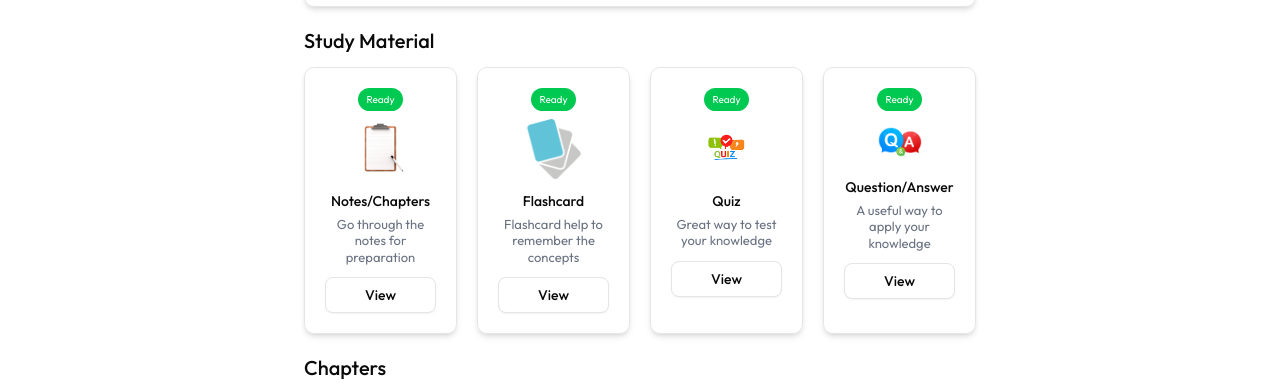
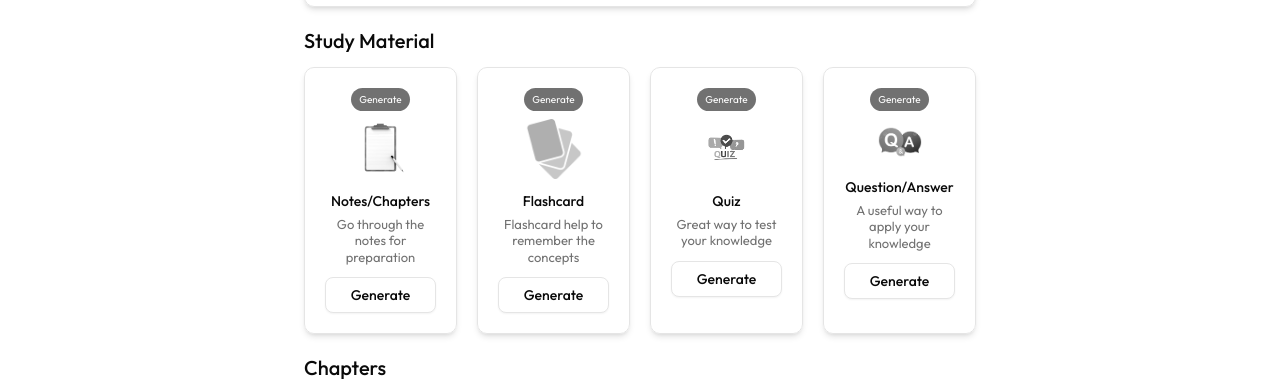
Before and after one commit to LeunoraSeferi/CapstoneProject, a Next.js app in the folder ai-learningplatform/: page /course/1 in a window 1280 px wide. Shown: the part 183-567 px from the top of the page. Built offline with nearby package versions, Linux system fonts and the light colour scheme; no server answers; the database is empty.

Commit message:
Update Study Type Section

```diff
--- /dev/null
+++ b/ai-learningplatform/app/api/study-type/route.jsx
@@ -0,0 +1,26 @@
+//pjesa e study type ato 4 qa,quiz...
+import { db } from '@/configs/db';
+import { CHAPTER_NOTES_TABLE } from '@/configs/schema'; // kjo është ajo që mungon
+import { eq } from 'drizzle-orm';
+import {NextResponse} from 'next/server';
+
+
+export async function POST(req){
+    const {courseId,studyType}=await req.json();
+
+    if(studyType=='ALL')
+    {
+        const notes=await db.select().from(CHAPTER_NOTES_TABLE)
+        .where(eq(CHAPTER_NOTES_TABLE?.courseId,courseId));
+
+
+        //get the all other study type records
+        const result={
+            notes:notes,
+            flashcard:null,
+            quiz:null,
+            qa:null
+        }
+        return NextResponse.json(result);
+    }
+}
--- a/ai-learningplatform/app/course/[courseId]/_components/MaterialCardItem.jsx
+++ b/ai-learningplatform/app/course/[courseId]/_components/MaterialCardItem.jsx
@@ -2,15 +2,21 @@ import React from 'react';
 import Image from 'next/image';
 import { Button } from '@/components/ui/button';
 
-function MaterialCardItem({ item }) {
+function MaterialCardItem({ item,studyTypeContent}) {
   return (
-    <div className='border shadow-md rounded-lg p-5 flex flex-col items-center'>
-     <h2 className='p-1 px-2 bg-green-500 text-white rounded-full text-[10px] mb-2'>Ready</h2>
+    <div className={`border shadow-md rounded-lg p-5 flex flex-col items-center
+      ${studyTypeContent?.[item.type]?.length==null&&'grayscale'}
+    `}>
+      {studyTypeContent?.[item.type]?.length==null?
+      <h2 className='p-1 px-2 bg-gray-500 text-white rounded-full text-[10px] mb-2'>Generate</h2>
+      :<h2 className='p-1 px-2 bg-green-500 text-white rounded-full text-[10px] mb-2'>Ready</h2>}
       <Image src={item.icon} alt={item.name} width={60} height={60} className='mb-3' />
       <h2 className='font-medium text-[14px] text-center'>{item.name}</h2>
       <p className='text-gray-500 text-[13px] text-center leading-tight mt-1'>{item.desc}</p>
 
-    <Button className="mt-3 w-full" variant="outline">View</Button>
+      {studyTypeContent?.[item.type]?.length==null?
+      <Button className="mt-3 w-full" variant="outline">Generate</Button>
+      :<Button className="mt-3 w-full" variant="outline">View</Button>}
 
     </div>
   );
--- a/ai-learningplatform/app/course/[courseId]/_components/StudyMaterialSection.jsx
+++ b/ai-learningplatform/app/course/[courseId]/_components/StudyMaterialSection.jsx
@@ -1,34 +1,58 @@
-import React from 'react'
+import axios from 'axios';
+import React, { useEffect } from 'react'
+import { useState } from 'react';
 import MaterialCardItem from './MaterialCardItem';
 
 
-function StudyMaterialSection() {
+function StudyMaterialSection({courseId}) {
 
+
+    const[studyTypeContent,setStudyTypeContent]=useState();
     const MaterialList=[
         {
             name:'Notes/Chapters',
             desc:'Go through the notes for preparation',
             icon:'/notes.png',
-            path:'/notes'
+            path:'/notes',
+            type:'notes'
         }, {
             name: 'Flashcard',
             desc: 'Flashcard help to remember the concepts',
             icon: '/flashcard.png',
-            path: '/flashcards'
+            path: '/flashcards',
+            type:'flashcard'
           },
           {
             name: 'Quiz',
             desc: 'Great way to test your knowledge',
             icon: '/quiz.png',
-            path: '/quiz'
+            path: '/quiz',
+            type:'quiz'
           },
           {
             name: 'Question/Answer',
             desc: 'A useful way to apply your knowledge',
             icon: '/qa.png',
-            path: '/qa'
+            path: '/qa',
+            type:'qa'
           }
         ]
+
+    useEffect(()=>{
+      GetStudyMaterial();
+    },[])
+
+    const GetStudyMaterial=async()=>{
+        const result=await axios.post('/api/study-type',{
+          courseId:courseId,
+          studyType:'ALL'
+        })
+        console.log(result?.data);
+        setStudyTypeContent(result.data)
+
+    }
+
+
 
   return (
     <div className='mt-5'>
@@ -36,7 +60,9 @@ function StudyMaterialSection() {
 
         <div className='grid grid-cols-2 md:grid-cols-4 gap-5 mt-3'>
             {MaterialList.map((item,index)=>(
-                <MaterialCardItem item={item}/>
+                <MaterialCardItem item={item} key={index}
+                  studyTypeContent={studyTypeContent}
+                />
             ))}
         </div>
     </div>
--- a/ai-learningplatform/app/course/[courseId]/page.jsx
+++ b/ai-learningplatform/app/course/[courseId]/page.jsx
@@ -33,7 +33,7 @@ function Course() {
              <CourseIntroCard course={course}/>
 
         {/*Study materials options*/}
-             <StudyMaterialSection/>
+             <StudyMaterialSection  courseId={courseId}/>
 
         {/*Chapter list*/}
             <ChapterList course={course}/>
```
